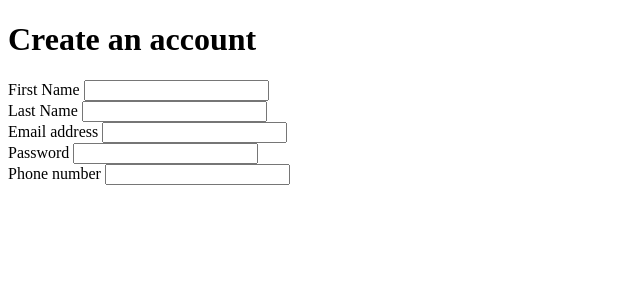
After one commit to shaunacs/pantrack, a Flask app: page /create-account in a window 1280 px wide. The commit adds this page. Shown: the top 300 px of the page, without its empty margins (0-640 px from the left). Run offline with Flask 2, Linux system fonts and the light colour scheme.

Commit message:
Created create account html page

```diff
--- a/server.py
+++ b/server.py
@@ -36,12 +36,18 @@ def handle_session_form():
     return render_template('homepage.html', session=session)
 
 
-# @app.route('/handle-log-in', methods=["POST"])
-# def handle_login():
-#     """Log user into the application"""
+@app.route('/create-account')
+def render_create_account_form():
+    """Renders form for user to create an account"""
 
-#     username = request.form['username']
-#     password = request.form['password']
+    return render_template('create_account.html')
+
+
+@app.route('/handle-create-account')
+def create_user_account():
+    """Creates user account based off info provided in form"""
+
+
 
 
 if __name__ == '__main__':
--- /dev/null
+++ b/templates/create_account.html
@@ -0,0 +1,24 @@
+{% extends 'base.html' %}
+{% block title %}PanTrack Create an Account{% endblock %}
+
+{% block body %}
+<h1>Create an account</h1>
+<form action="/handle-create-account">
+    <label>First Name</label>
+    <input type="text" name="fname"><br>
+
+    <label>Last Name</label>
+    <input type="text" name="lname"><br>
+
+    <label>Email address</label>
+    <input type="email" name="email"><br>
+
+    <label>Password</label>
+    <input type="password" name="password"><br>
+
+    <label>Phone number</label>
+    <input type="text" name="phone-number"><br>
+
+
+</form>
+{% endblock %}
--- a/templates/log_in_page.html
+++ b/templates/log_in_page.html
@@ -11,4 +11,5 @@
     <input type="password" name="password">
     <input type="submit">
 </form>
+<p>Don't have an account?<a href="/create-account">Click here!</a></p>
 {% endblock %}
```
